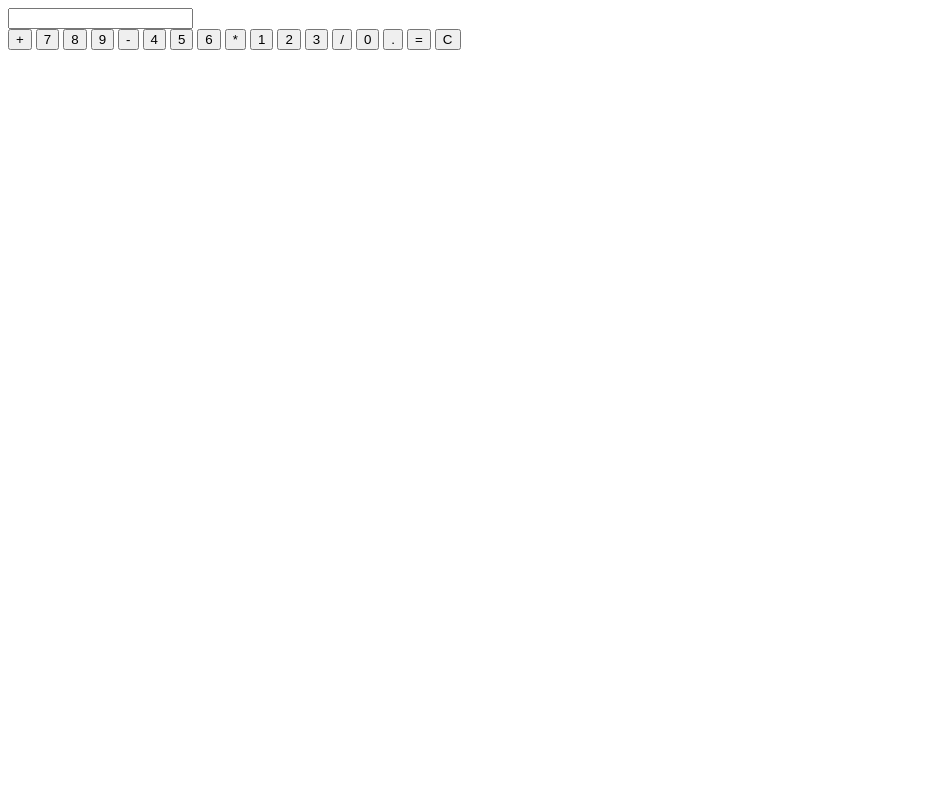
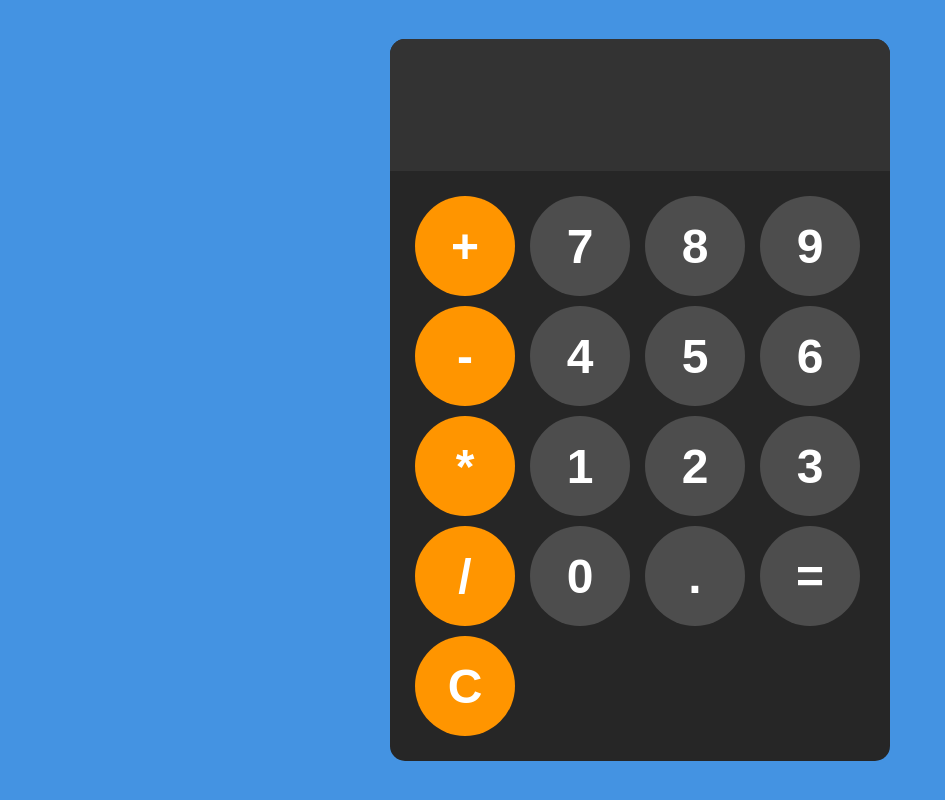
Before and after one commit to BrunoGaxiola/CalculatorJS, a plain HTML site: page index.html in a window 1280 px wide. Shown: the whole page, without its empty margins (0-945 px from the left). Drawn offline with Linux system fonts and the light colour scheme.

Commit message:
feat: complete html and css

```diff
--- a/index.html
+++ b/index.html
@@ -3,29 +3,30 @@
 <head>
     <meta charset="UTF-8">
     <meta name="viewport" content="width=device-width, initial-scale=1.0">
+    <link rel="stylesheet" href="style.css">
     <title>Simple Calculator</title>
 </head>
 <body>
     <div id="calculator">
         <input id="display" readonly>
-        <div class="keys">
-            <button onclick="appendToDisplay('+')">+</button>
+        <div id="keys">
+            <button class="operator" onclick="appendToDisplay('+')">+</button>
             <button onclick="appendToDisplay('7')">7</button>
             <button onclick="appendToDisplay('8')">8</button>
             <button onclick="appendToDisplay('9')">9</button>
-            <button onclick="appendToDisplay('-')">-</button>
+            <button class="operator" onclick="appendToDisplay('-')">-</button>
             <button onclick="appendToDisplay('4')">4</button>
             <button onclick="appendToDisplay('5')">5</button>
             <button onclick="appendToDisplay('6')">6</button>
-            <button onclick="appendToDisplay('*')">*</button>
+            <button class="operator" onclick="appendToDisplay('*')">*</button>
             <button onclick="appendToDisplay('1')">1</button>
             <button onclick="appendToDisplay('2')">2</button>
             <button onclick="appendToDisplay('3')">3</button>
-            <button onclick="appendToDisplay('/')">/</button>
+            <button class="operator" onclick="appendToDisplay('/')">/</button>
             <button onclick="appendToDisplay('0')">0</button>
             <button onclick="appendToDisplay('.')">.</button>
             <button onclick="calculate()">=</button>
-            <button onclick="clearDispkay('+')">C</button>
+            <button class="operator" onclick="clearDisplay()">C</button>
         </div>
     </div>
 </body>
--- a/style.css
+++ b/style.css
@@ -0,0 +1,67 @@
+body {
+    margin: 0;
+    display: flex;
+    justify-content: center;
+    align-items: center;
+    background-color: rgb(68, 147, 226);
+    height: 100vh;
+}
+
+#calculator {
+    font-family: Arial, sans-serif;
+    background-color: hsl(0, 0%, 15%);
+    border-radius: 15px;
+    max-width: 500px;
+    overflow: hidden;
+}
+
+#display {
+    width: 100%;
+    padding: 20px;
+    font-size: 5rem;
+    text-align: left;
+    border: none;
+    background-color: hsl(0, 0%, 20%);
+    color: white;
+
+}
+
+#keys {
+    display: grid;
+    grid-template-columns: repeat(4, 1fr);
+    gap: 10px;
+    padding: 25px;
+
+}
+
+button {
+    width: 100px;
+    height: 100px;
+    border-radius: 50%;
+    border: none;
+    background-color: hsl(0, 0%, 30%);
+    color: white;
+    font-size: 3rem;
+    font-weight: bold;
+    cursor: pointer;
+}
+
+button:hover {
+    background-color: hsl(0, 0%, 40%);
+}
+
+button:active {
+    background-color: hsl(0, 0%, 50%);
+}
+
+.operator {
+    background-color: hsl(35, 100%, 50%)
+}
+
+.operator:hover {
+    background-color: hsl(35, 100%, 60%)
+}
+
+.operator:active {
+    background-color: hsl(35, 100%, 70%)
+}
```
